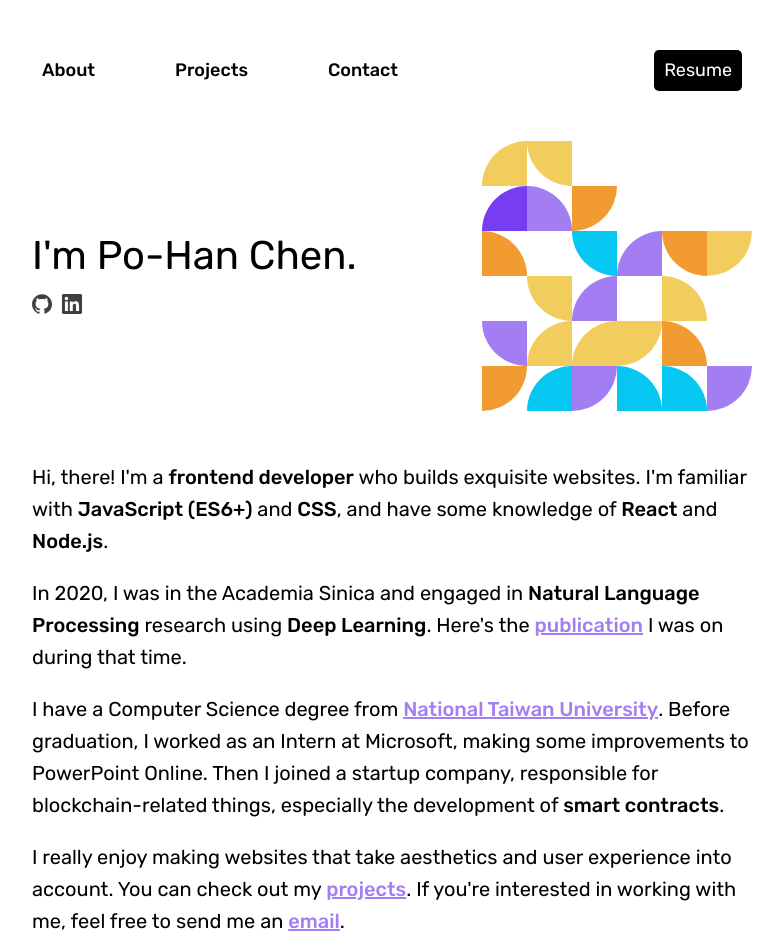
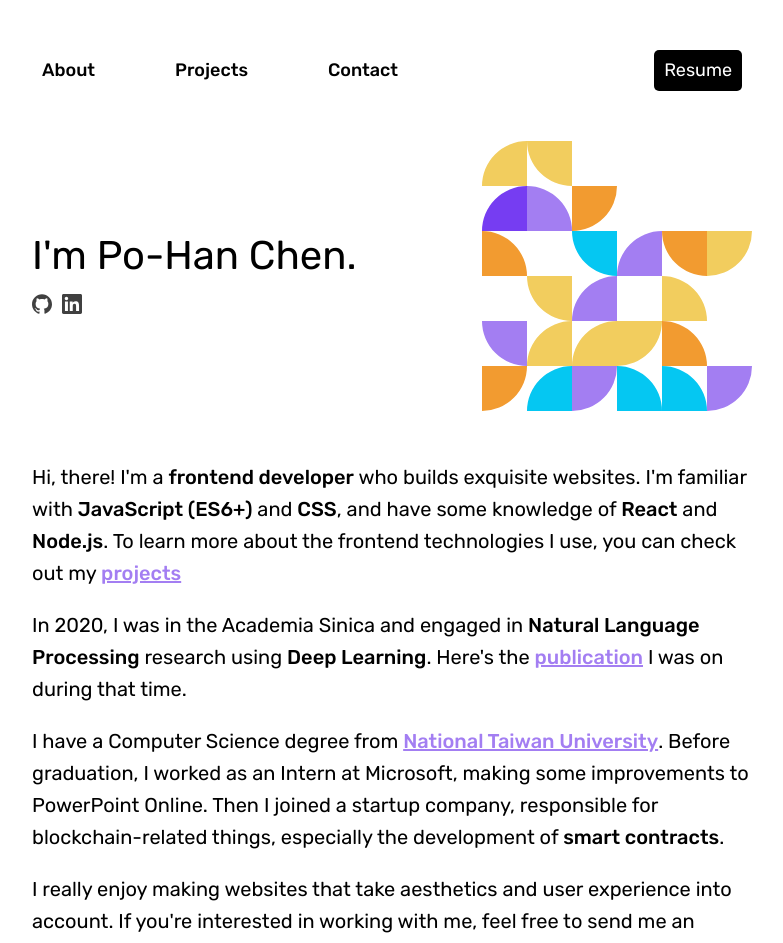
Before and after one commit to dont-hurry/portfolio, a React (Create React App) app: page / in a window 1280 px wide. Shown: the top 943 px of the page, without its empty margins (248-1031 px from the left). Built offline with nearby package versions, Linux system fonts and the light colour scheme.

Commit message:
Update contents and styles

```diff
--- a/src/components/PageLayout.module.css
+++ b/src/components/PageLayout.module.css
@@ -46,3 +46,8 @@
 .main b {
   font-weight: 500;
 }
+
+.main h2 {
+  font-weight: 400;
+  margin: 15px 0;
+}
--- a/src/pages/about.js
+++ b/src/pages/about.js
@@ -7,7 +7,9 @@ export default function About() {
       <p>
         Hi, there! I'm a <b>frontend developer</b> who builds exquisite
         websites. I'm familiar with <b>JavaScript (ES6+)</b> and <b>CSS</b>, and
-        have some knowledge of <b>React</b> and <b>Node.js</b>.
+        have some knowledge of <b>React</b> and <b>Node.js</b>. To learn more
+        about the frontend technologies I use, you can check out my{" "}
+        <Link to="/projects/">projects</Link>
       </p>
       <p>
         In 2020, I was in the Academia Sinica and engaged in{" "}
@@ -34,9 +36,8 @@ export default function About() {
       </p>
       <p>
         I really enjoy making websites that take aesthetics and user experience
-        into account. You can check out my <Link to="/projects/">projects</Link>
-        . If you're interested in working with me, feel free to send me an{" "}
-        <a href="mailto:pohanc649@gmail.com">email</a>.
+        into account. If you're interested in working with me, feel free to send
+        me an <a href="mailto:pohanc649@gmail.com">email</a>.
       </p>
     </PageLayout>
   );
```
